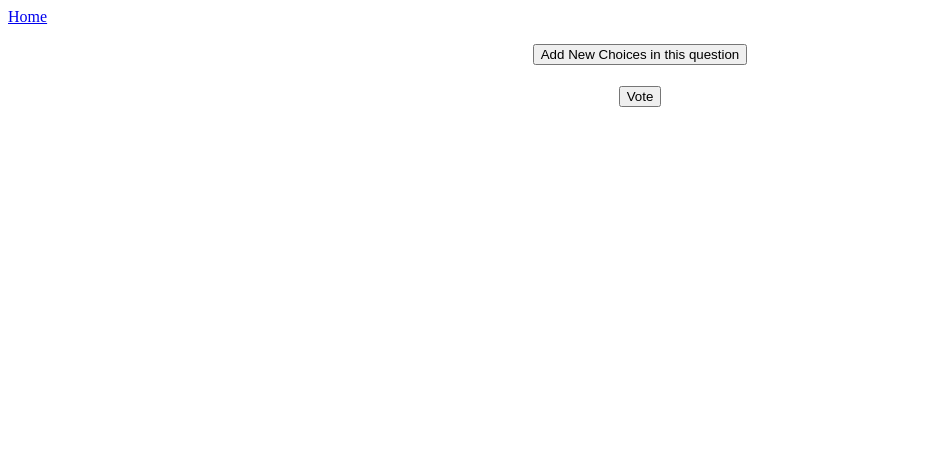
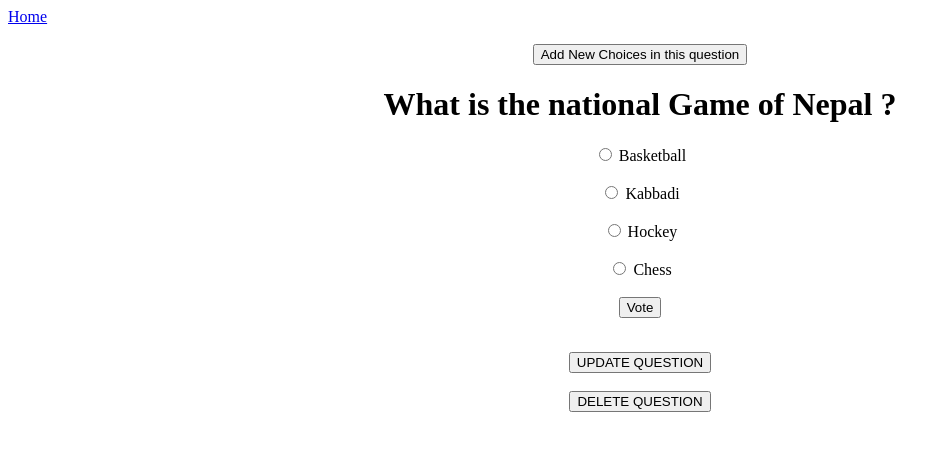
Before and after one commit to Ziguna/Questionpollapp, a Django app: page /ChoiceList/5/ in a window 1280 px wide. Shown: the top 451 px of the page, without its empty margins (0-950 px from the left). Run offline with Django 3.2, Linux system fonts and the light colour scheme; data comes from the database, SQL or seed files in the repository; both versions use the stored data as it was after the commit.

Commit message:
modify URLS

```diff
--- a/mysite/urls.py
+++ b/mysite/urls.py
@@ -25,8 +25,13 @@ urlpatterns = [
     url(r'^CreateCategory/$', v.CategoryCreateView.as_view(), name="CreateCategory"),
     url(r'^CategoryDetails/(?P<pk>\d+)/$', v.CategoryDetailView.as_view(), name="CategoryDetails"),
     url(r'^QuestionCreate/(?P<pk>\d+)/$', v.QuestionCreateView.as_view(), name="QuestionCreate"),
-    url(r'^ChoiceList/(?P<pk>\d+)/$', v.ChoiceListView.as_view(), name="ChoiceList"),
-    url(r'^ChoiceCreate/$', v.ChoiceCreateView.as_view(), name="ChoiceCreate")
+    url(r'^ChoiceList/(?P<pk>\d+)/$', v.QuestionListView.as_view(), name="ChoiceList"),
+    url(r'^ChoiceCreate/$', v.ChoiceCreateView.as_view(), name="ChoiceCreate"),
+    url(r'^QuestionUpdate/(?P<pk>\d+)/$', v.QuestionUpdateView.as_view(), name="QuestionUpdate"),
+    url(r'^QuestionDelete/(?P<pk>\d+)/$', v.QuestionDeleteView.as_view(), name="QuestionDelete"),
+    url(r'^CategoryDelete/(?P<pk>\d+)/$', v.CategoryDeleteView.as_view(), name="CategoryDelete"),
+    url(r'^VoteResult/(?P<pk>\d+)/$', v.DisplayVoteResult.as_view(), name="VoteResult")
+
 
 
 
--- a/polls/models.py
+++ b/polls/models.py
@@ -18,7 +18,7 @@ class Question(models.Model):
     question_category = models.ForeignKey(Category, blank=True)
 
     def __str__(self):
-        return self.question_text + str(self.pub_date) + str(self.question_category)
+        return self.question_text
 
 
 class Choice(models.Model):
@@ -28,4 +28,4 @@ class Choice(models.Model):
     votes = models.IntegerField(default=0)
 
     def __str__(self):
-        return self.question + self.choice_text + self.votes
+        return self.choice_text
--- a/polls/templates/category_detail.html
+++ b/polls/templates/category_detail.html
@@ -3,7 +3,7 @@
 <a href = "{%url "QuestionCreate" object.id%}"><button type="button">Add New Questions in this category</button></a>
 
 
-<p>List of the Questions</p>
+<h3><p>List of the Questions in this catergory</p></h3>
 {% for k in a %}
     {% if k.question_category == object %}
     <br>
@@ -13,5 +13,6 @@
     {% endif %}
 
 {% endfor %}
-
+<br><br>
+<a href="{% url "CategoryDelete" object.id %}"><button type="button">DELETE CATEGORY</button></a><br>
 </center>
--- a/polls/templates/choice_list.html
+++ b/polls/templates/choice_list.html
@@ -1,6 +1,7 @@
 <a href = "{%url "main_page" %}">Home</a> <br><br>
 <center>
-<a href = "{%url "ChoiceCreate" %}"><button type="button">Add New Choices in this question</button></a>
+<a href = "{%url "ChoiceCreate" %}"><button type="button">Add New Choices in this question</button></a><br>
+
 
 <h1>{{ p.question_text }}</h1>
 
@@ -9,7 +10,14 @@
 {% csrf_token %}
 {% for choice in p.choice_set.all %}
     <input type="radio" name="choice" id="choice{{ forloop.counter }}" value="{{ choice.id }}" />
-    <label for="choice{{ forloop.counter }}">{{ choice.choice_text }}</label><br />
+    <label for="choice{{ forloop.counter }}">{{ choice.choice_text }}</label><br /><br>
+
+
 {% endfor %}
-<input type="submit" value="Vote" />
+<input type="submit" value="Vote" /><br><br>
 </form>
+
+
+
+<a href="{% url "QuestionUpdate" p.id %}"><button type="button">UPDATE QUESTION</button></a><br><br>
+<a href="{% url "QuestionDelete" p.id %}"><button type="button">DELETE QUESTION</button></a><br>
--- a/polls/views.py
+++ b/polls/views.py
@@ -1,5 +1,5 @@
 from django.views.generic import ListView, DetailView
-from django.views.generic.edit import CreateView
+from django.views.generic.edit import CreateView, UpdateView, DeleteView
 from polls.models import Category, Question, Choice
 from django.core.urlresolvers import reverse_lazy
 from polls.forms import CategoryCreateForm, QuestionCreateForm, ChoiceCreateForm
@@ -34,13 +34,28 @@ class CategoryDetailView(DetailView):
         return context
 
 
-class QuestionListView(ListView):
+class CategoryDeleteView(DeleteView):
+
+    '''
+    Used to delete the movie and return it to the main page.
+    '''
+    model = Category
+    template_name = "delete_category.html"
+    field = [
+    ]
+    success_url = reverse_lazy('main_page')
+
+
+class QuestionListView(DetailView):
 
     model = Question
-    template_name = "question_list.html"
+    template_name = "choice_list.html"
 
     def get_context_data(self, **kwargs):
         context = super(QuestionListView, self).get_context_data(**kwargs)
+        k = self.kwargs["pk"]
+        context["p"] = Question.objects.get(id=k)
+
         return context
 
 
@@ -52,6 +67,29 @@ class QuestionCreateView(CreateView):
     success_url = reverse_lazy('main_page')
 
 
+class QuestionUpdateView(UpdateView):
+    '''
+    Used to update the name, description, relesed date of the particular movie in this section
+    '''
+    model = Question
+    template_name = "question_create.html"
+    form_class = QuestionCreateForm
+
+    success_url = reverse_lazy('main_page')
+
+
+class QuestionDeleteView(DeleteView):
+
+    '''
+    Used to delete the movie and return it to the main page.
+    '''
+    model = Question
+    template_name = "delete_question.html"
+    field = [
+    ]
+    success_url = reverse_lazy('main_page')
+
+
 class ChoiceListView(ListView):
 
     model = Choice
@@ -59,6 +97,7 @@ class ChoiceListView(ListView):
 
     def get_context_data(self, **kwargs):
         context = super(ChoiceListView, self).get_context_data(**kwargs)
+        context['c'] = Choice.objects.all()
         return context
 
 
@@ -68,3 +107,12 @@ class ChoiceCreateView(CreateView):
     form_class = ChoiceCreateForm
 
     success_url = reverse_lazy('main_page')
+
+
+class DisplayVoteResult(DetailView):
+
+    model = Choice
+    template_name = "display_result.html"
+
+    def get_context_data(self, **kwargs):
+        context = super(DisplayVoteResult, self).get_context_data(**kwargs)
```
Also changed, not shown: polls/templates/category_list.html (+5 -3 lines), db.sqlite3.
